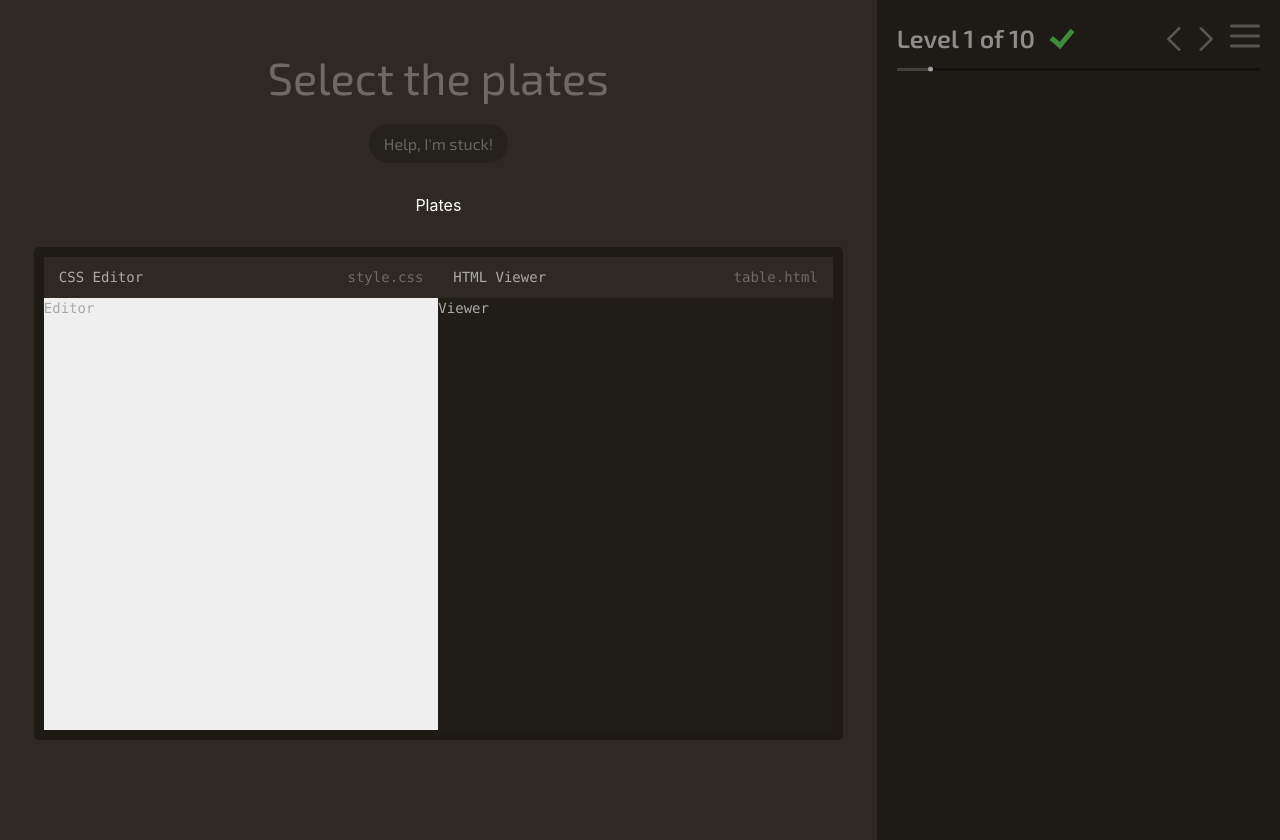
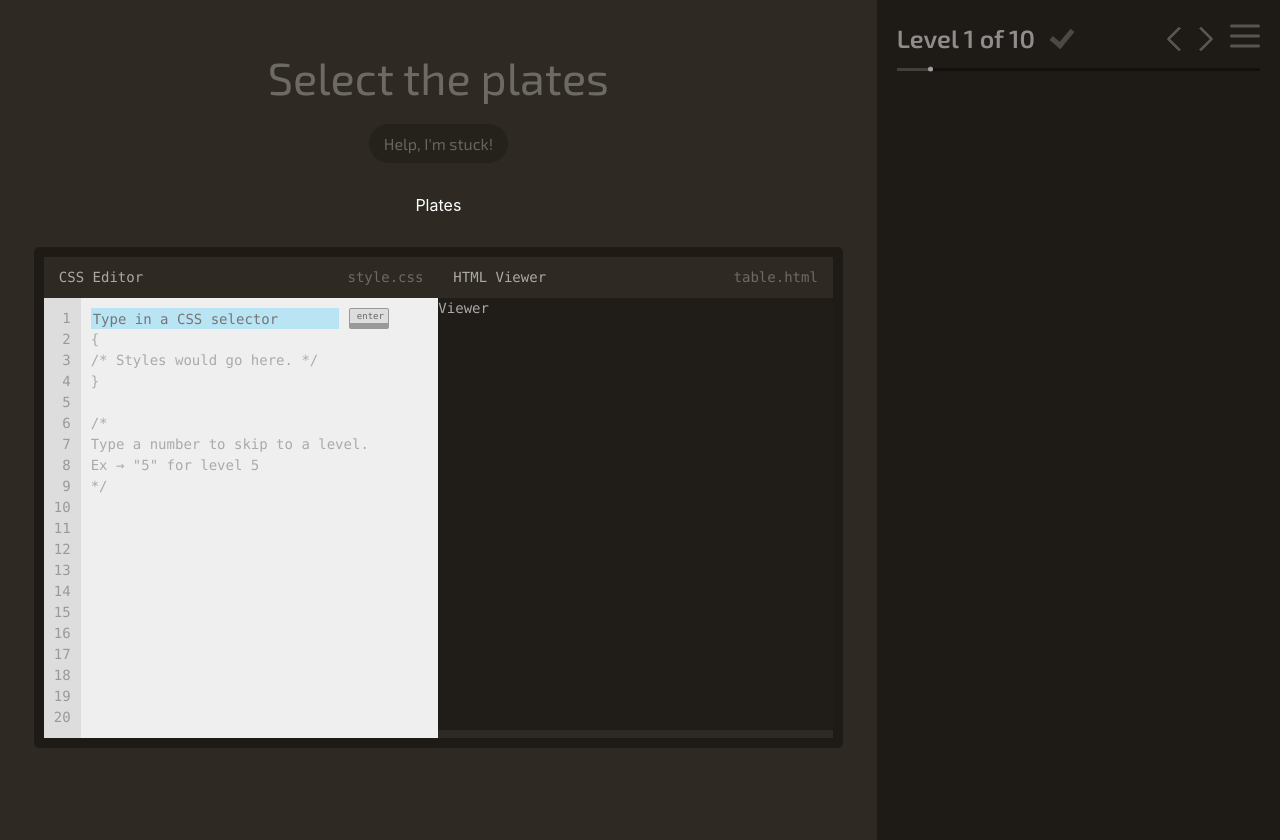
Before and after one commit to mkoroleva5/css-diner, a React (Vite) app: page / in a window 1280 px wide. Built offline with nearby package versions, Linux system fonts and the light colour scheme.

Commit message:
feat: add styles to editor

```diff
--- a/src/components/game/playground/editor/Editor.module.css
+++ b/src/components/game/playground/editor/Editor.module.css
@@ -21,8 +21,75 @@
   opacity: 0.5;
 }
 
-.editor {
+.editorWrapper {
+  display: flex;
   min-height: 432px;
   background-color: rgb(239, 239, 239);
   color: rgb(170, 170, 170);
 }
+
+.rows {
+  display: flex;
+  flex-direction: column;
+  align-items: flex-end;
+  padding: 10px;
+  color: rgb(153, 153, 153);
+  background-color: rgb(221, 221, 221);
+}
+
+.inputWrapper {
+  display: flex;
+  gap: 10px;
+  height: 21px;
+  margin: 10px 10px 0 10px;
+  width: 100%;
+}
+
+.input {
+  width: calc(100% - 44px);
+  font-family: menlo, monospace;
+  font-size: 14px;
+  outline: none;
+  border: none;
+  background-color: transparent;
+}
+
+.emptyInput {
+  animation: flash 0.5s infinite;
+}
+
+.enterButton {
+  width: 40px;
+  display: block;
+  border-radius: 2px;
+  padding: 2px 7px;
+  background-color: rgb(221, 221, 221);
+  color: rgb(102, 102, 102);
+  border: solid 3px rgb(153, 153, 153);
+  border-width: 1px 1px 6px 1px;
+  font-family: menlo, monospace;
+  font-size: 9px;
+  cursor: pointer;
+}
+
+.enterButton:active {
+  border-width: 1px 1px 1px 1px;
+  position: relative;
+  height: 16px;
+  top: 5px;
+  bottom: 0;
+}
+
+.hint {
+  margin: 0 10px;
+  user-select: none;
+}
+
+@keyframes flash {
+  from {
+    background-color: transparent;
+  }
+  to {
+    background-color: rgba(62, 203, 255, 0.3);
+  }
+}
--- a/src/components/game/playground/editor/Editor.tsx
+++ b/src/components/game/playground/editor/Editor.tsx
@@ -1,13 +1,77 @@
+import classNames from "classnames";
 import styles from "./Editor.module.css";
+import { useEffect, useState } from "react";
+import { useAppSelector } from "../../../../hooks/useRedux";
 
 export const Editor = () => {
+  const currentLevel = useAppSelector((state) => state.levelState.currentLevel);
+  const rows = new Array(20).fill("");
+  const [isInputEmpty, setIsInputEmpty] = useState(true);
+  const [inputValue, setIsInputValue] = useState<string>("");
+
+  useEffect(() => {
+    setIsInputEmpty(true);
+    setIsInputValue("");
+  }, [currentLevel]);
+
+  const handleInputChange = (value: string) => {
+    if (value) {
+      setIsInputValue(value);
+      setIsInputEmpty(false);
+    } else {
+      setIsInputValue("");
+      setIsInputEmpty(true);
+    }
+  };
+
   return (
     <div className={styles.wrapper}>
       <div className={styles.header}>
         <p className={styles.title}>CSS Editor</p>
         <p className={styles.fileName}>style.css</p>
       </div>
-      <div className={styles.editor}>Editor</div>
+      <div className={styles.editorWrapper}>
+        <div className={styles.rows}>
+          {rows.map((_, index) => {
+            return <span>{index + 1}</span>;
+          })}
+        </div>
+        <div className={styles.editor}>
+          <div className={styles.inputWrapper}>
+            <input
+              className={classNames(styles.input, {
+                [styles.emptyInput]: isInputEmpty,
+              })}
+              type='text'
+              value={inputValue}
+              placeholder='Type in a CSS selector'
+              onChange={(e) => {
+                const { value } = e.target;
+                handleInputChange(value);
+              }}
+            />
+            <button className={styles.enterButton} onClick={() => {}}>
+              enter
+            </button>
+          </div>
+          <div className={styles.hint}>
+            {"{"}
+            <br />
+            /* Styles would go here. */
+            <br />
+            {"}"}
+            <br />
+            <br />
+            /*
+            <br />
+            Type a number to skip to a level.
+            <br />
+            Ex → "5" for level 5
+            <br />
+            */
+          </div>
+        </div>
+      </div>
     </div>
   );
 };
--- a/src/store/levelSlice.ts
+++ b/src/store/levelSlice.ts
@@ -9,7 +9,7 @@ const getCompletedLevels = () => {
   const completedLevels = localStorage.getItem("completed-levels");
 
   try {
-    return completedLevels ? JSON.parse(completedLevels) : [1, 3, 5];
+    return completedLevels ? JSON.parse(completedLevels) : [];
   } catch (err) {
     localStorage.removeItem("completed-levels");
     return [];
@@ -30,7 +30,9 @@ const levelStateSlice = createSlice({
       localStorage.setItem("level", state.currentLevel.toString());
     },
     addCompletedLevel(state, action) {
-      state.completedLevels.push(action.payload);
+      if (!state.completedLevels.includes(action.payload)) {
+        state.completedLevels.push(action.payload);
+      }
       localStorage.setItem(
         "completed-levels",
         JSON.stringify(state.completedLevels)
```
